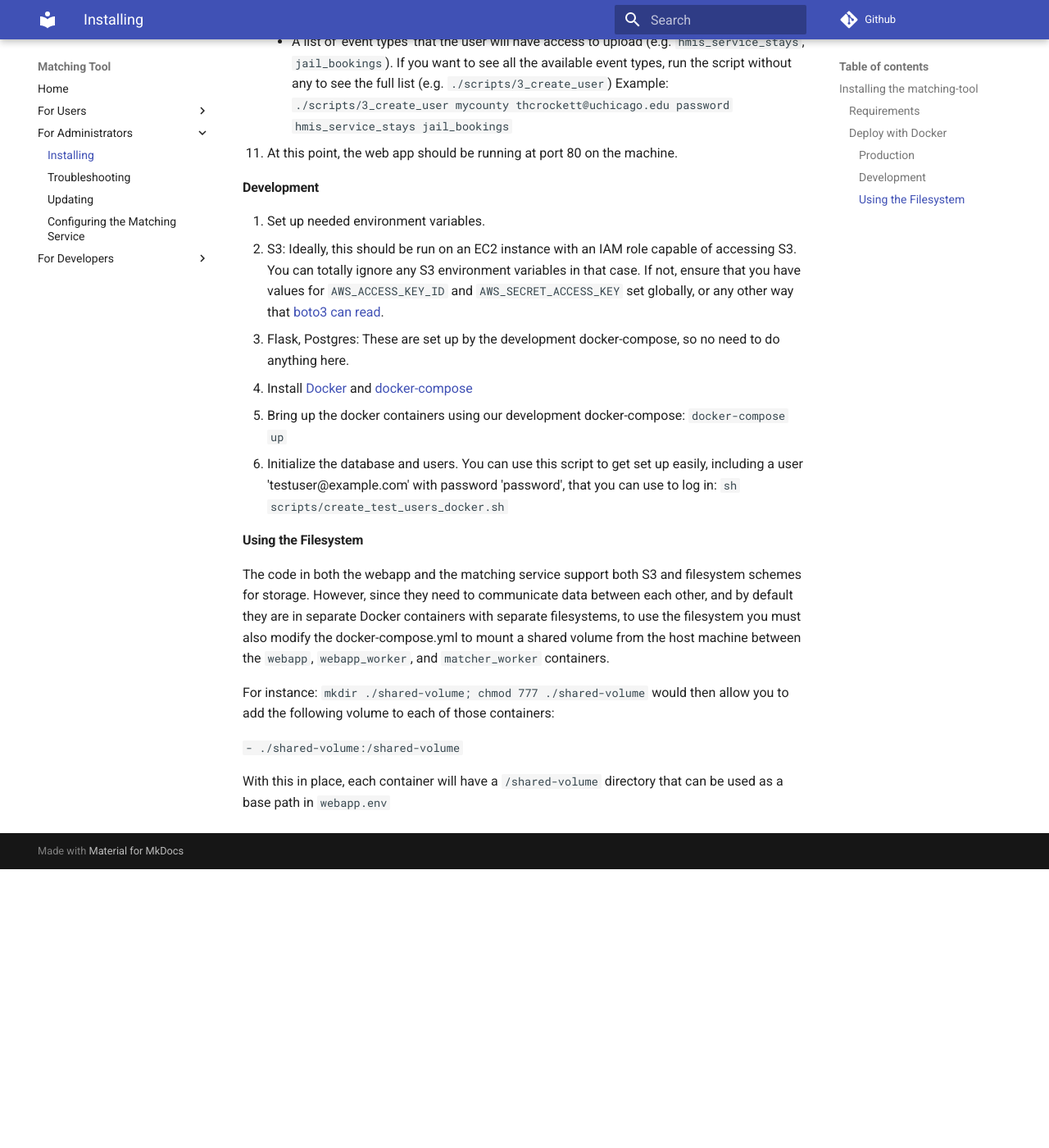
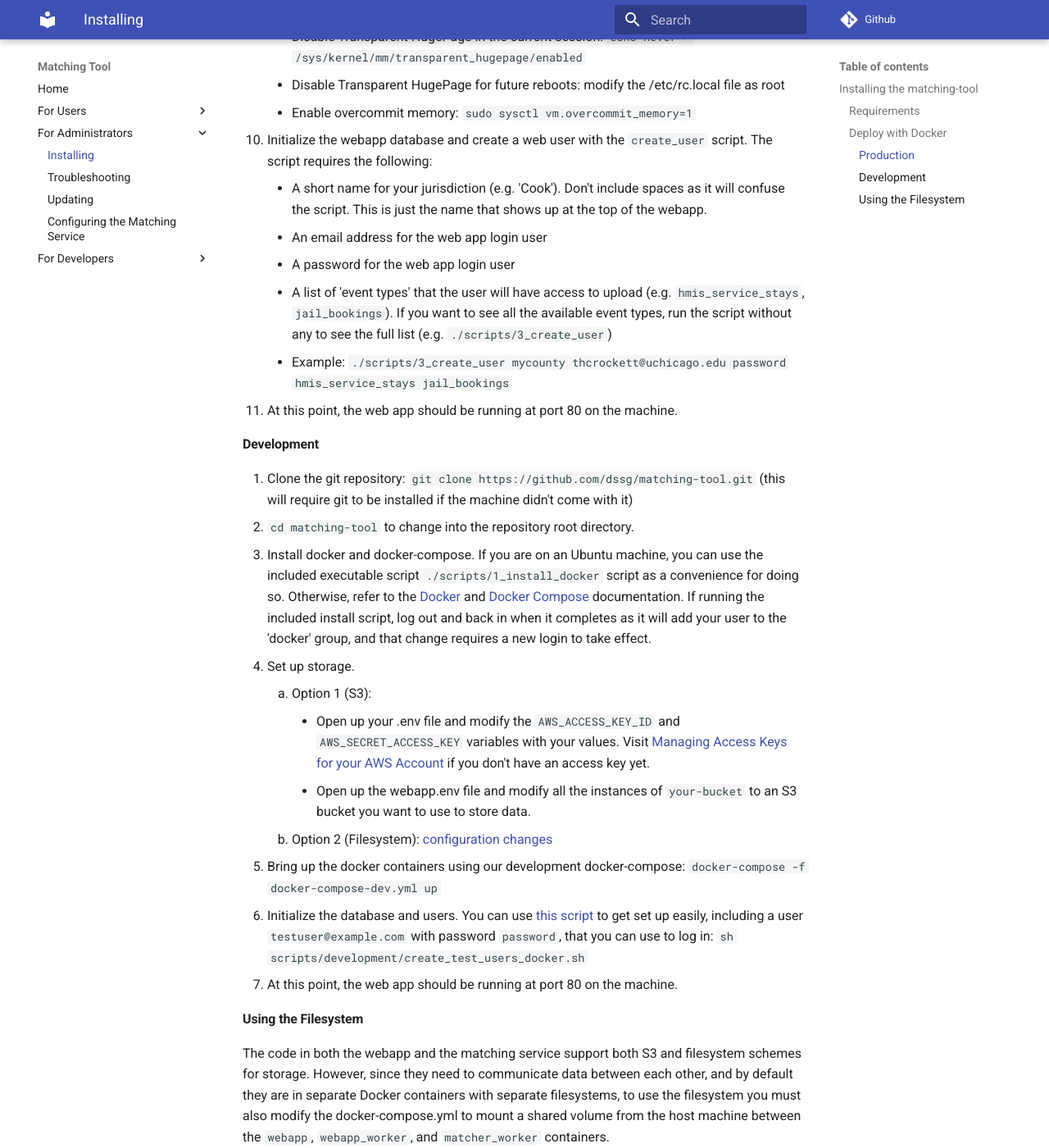
Before and after one commit to dssg/matching-tool, an MkDocs documentation site: the page built from docs/sources/admin/install.md, in a window 1280 px wide and 1400 px high, scrolled down 1948 px. Shown: the whole window at 82% size. Built offline with MkDocs 1.6.1 and Material for MkDocs 9.7.7, drawn with Linux system fonts in a browser that asks for light colours; comment, search, counter and statistics services are not loaded; old or Windows-style settings are respelled for this version of MkDocs; before the commit the page ends 3008 px from its top, so only the background shows below that; some of the changed text lies outside the part shown.

Commit message:
Improve installation documentation
- Separate out full user creation example into own bullet point
[Resolves #388]
- Beef up development section to make it clear when to use it, and with
more relevant details. There were several old parts of it that needed fixing, and now it mirrors the Production section more closely. [Resolves #389]

```diff
--- a/docs/sources/admin/install.md
+++ b/docs/sources/admin/install.md
@@ -3,18 +3,21 @@
 ## Requirements
 
 - Docker and Docker-Compose; this is not strictly needed, but the only way to install that DSaPP is supporting and documenting.
+- We strongly recommend running on a Linux machine and particularly recommend Ubuntu as some of the installation convenience scripts do assume Ubuntu. If this is being run on an Amazon Web Services instance, a well-tested choice is community AMI id `ami-79873901`. If being run locally, run Ubuntu Xenial 16.04 Server Edition.
 - AWS S3 by default, or enough space on the local filesystem to handle uploaded files.
 
 
 ## Deploy with Docker
 
+If you are deploying the matching tool with the goal of having users actively use it to upload real data, and you want that data to persist, follow the [Production](#production) section. If you just want to try out the tool with fake data and do active development on it, follow the [Development](#development) section.
+
 ### Production
 
 1. Set up a Postgres server. [Amazon RDS](https://docs.aws.amazon.com/AmazonRDS/latest/UserGuide/CHAP_GettingStarted.CreatingConnecting.PostgreSQL.html) is recommended, though you may set up and administrate your own if desired.
-2. Set up a machine/instance that will run the matching tool. Log into this machine; the rest of the steps assume that you are on the machine.
+2. Set up a machine/instance that will run the matching tool (see [requirements](#requirements) section for recommendations). Log into this machine; the rest of the steps assume that you are on the machine.
 3. Clone the git repository: `git clone https://github.com/dssg/matching-tool.git` (this will require git to be installed if the machine didn't come with it)
 4. `cd matching-tool` to change into the repository root directory.
-5. Run the docker install script. Log out and back in when it completes. `./scripts/1_install_docker`
+5. Install docker and docker-compose. If you are on an Ubuntu machine, you can use the included executable script `./scripts/1_install_docker` as a convenience for doing so. Otherwise, refer to the [Docker](https://docs.docker.com/install) and [Docker Compose](https://docs.docker.com/compose/install/) documentation. If running the included install script, log out and back in when it completes as it will add your user to the 'docker' group, and that change requires a new login to take effect.
 6. Run the database prepare script. This will create a Postgres database and populate the .env file needed to run the docker infrastructure. It requires the following arguments:
 	- The address of the running Postgres server from step 1
 	- The port of the running Postgres server from step 1
@@ -34,22 +37,28 @@
 9. (optional) Perform Redis tweaks. This is tested on Ubuntu. For other OSes, the method for making these changes may be different. Also, the need these changes may not be there for all OSes; Ubuntu's default configuration is not ideal for Redis within docker. If you're not sure, when you start up docker-compose in step 4, if Redis throws any warnings, listen to them. It will run without these, but without doing this you may increase the chances for weird system errors.
 	- Disable Transparent HugePage in the current session: `echo never > /sys/kernel/mm/transparent_hugepage/enabled`
 	- Disable Transparent HugePage for future reboots: modify the /etc/rc.local file as root
-	- Enable overcommitt memory: `sudo sysctl vm.overcommit_memory=1`
+	- Enable overcommit memory: `sudo sysctl vm.overcommit_memory=1`
 10. Initialize the webapp database and create a web user with the `create_user` script. The script requires the following:
 	- A short name for your jurisdiction (e.g. 'Cook'). Don't include spaces as it will confuse the script. This is just the name that shows up at the top of the webapp.
 	- An email address for the web app login user
 	- A password for the web app login user
 	- A list of 'event types' that the user will have access to upload (e.g. `hmis_service_stays`, `jail_bookings`). If you want to see all the available event types, run the script without any to see the full list (e.g. `./scripts/3_create_user`)
-	Example: `./scripts/3_create_user mycounty thcrockett@uchicago.edu password hmis_service_stays jail_bookings`
+	- Example: `./scripts/3_create_user mycounty thcrockett@uchicago.edu password hmis_service_stays jail_bookings`
 11. At this point, the web app should be running at port 80 on the machine.
 
 ### Development
-1. Set up needed environment variables.
- - S3: Ideally, this should be run on an EC2 instance with an IAM role capable of accessing S3. You can totally ignore any S3 environment variables in that case. If not, ensure that you have values for `AWS_ACCESS_KEY_ID` and `AWS_SECRET_ACCESS_KEY` set globally, or any other way that [boto3 can read](http://boto3.readthedocs.io/en/latest/guide/configuration.html).
- - Flask, Postgres: These are set up by the development docker-compose, so no need to do anything here.
-2. Install [Docker](https://docs.docker.com/install/) and [docker-compose](https://docs.docker.com/compose/install/)
-3. Bring up the docker containers using our development docker-compose: `docker-compose up`
-4. Initialize the database and users. You can use this script to get set up easily, including a user 'testuser@example.com' with password 'password', that you can use to log in: `sh scripts/create_test_users_docker.sh`
+
+1. Clone the git repository: `git clone https://github.com/dssg/matching-tool.git` (this will require git to be installed if the machine didn't come with it)
+2. `cd matching-tool` to change into the repository root directory.
+3. Install docker and docker-compose. If you are on an Ubuntu machine, you can use the included executable script `./scripts/1_install_docker` script as a convenience for doing so. Otherwise, refer to the [Docker](https://docs.docker.com/install) and [Docker Compose](https://docs.docker.com/compose/install/) documentation. If running the included install script, log out and back in when it completes as it will add your user to the 'docker' group, and that change requires a new login to take effect.
+4. Set up storage.
+    1. Option 1 (S3):
+	    - Open up your .env file and modify the `AWS_ACCESS_KEY_ID` and `AWS_SECRET_ACCESS_KEY` variables with your values. Visit [Managing Access Keys for your AWS Account](https://docs.aws.amazon.com/general/latest/gr/managing-aws-access-keys.html) if you don't have an access key yet.
+	    - Open up the webapp.env file and modify all the instances of `your-bucket` to an S3 bucket you want to use to store data.
+    2. Option 2 (Filesystem): [configuration changes](install.md#using-the-filesystem)
+5. Bring up the docker containers using our development docker-compose: `docker-compose -f docker-compose-dev.yml up`
+6. Initialize the database and users. You can use [this script](https://github.com/dssg/matching-tool/blob/master/scripts/development/create_test_users_docker.sh) to get set up easily, including a user `testuser@example.com` with password `password`, that you can use to log in: `sh scripts/development/create_test_users_docker.sh`
+7. At this point, the web app should be running at port 80 on the machine.
 
 
 ### Using the Filesystem
@@ -60,4 +69,4 @@ For instance: `mkdir ./shared-volume; chmod 777 ./shared-volume` would then allo
 
 `- ./shared-volume:/shared-volume`
 
-With this in place, each container will have a `/shared-volume` directory that can be used as a base path in `webapp.env`
+With this in place, each container will have a `/shared-volume` directory that can be used as a root directory for the various `_PATH` variables in `webapp.env`
```
